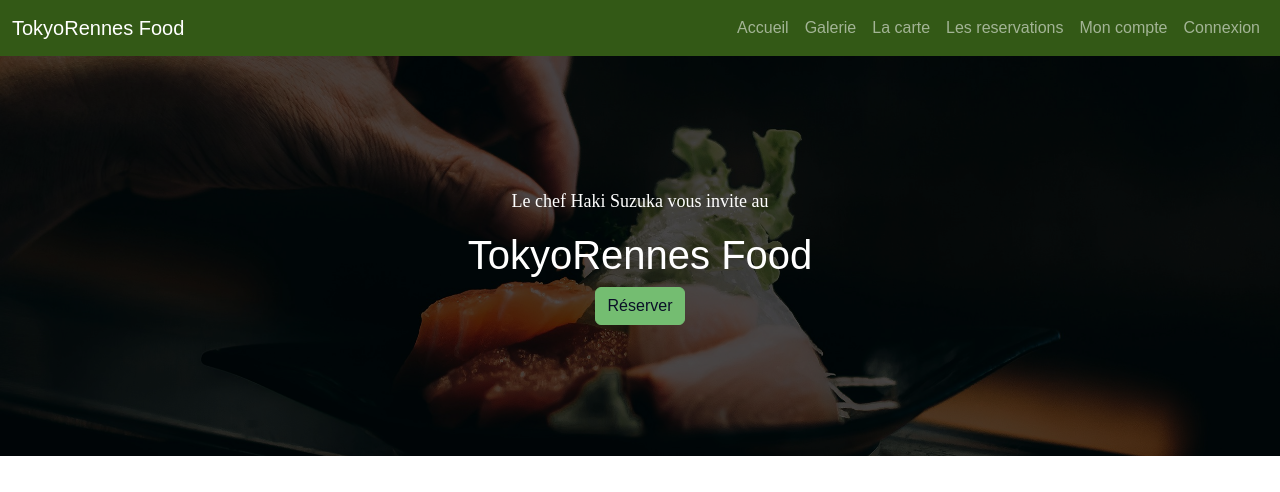
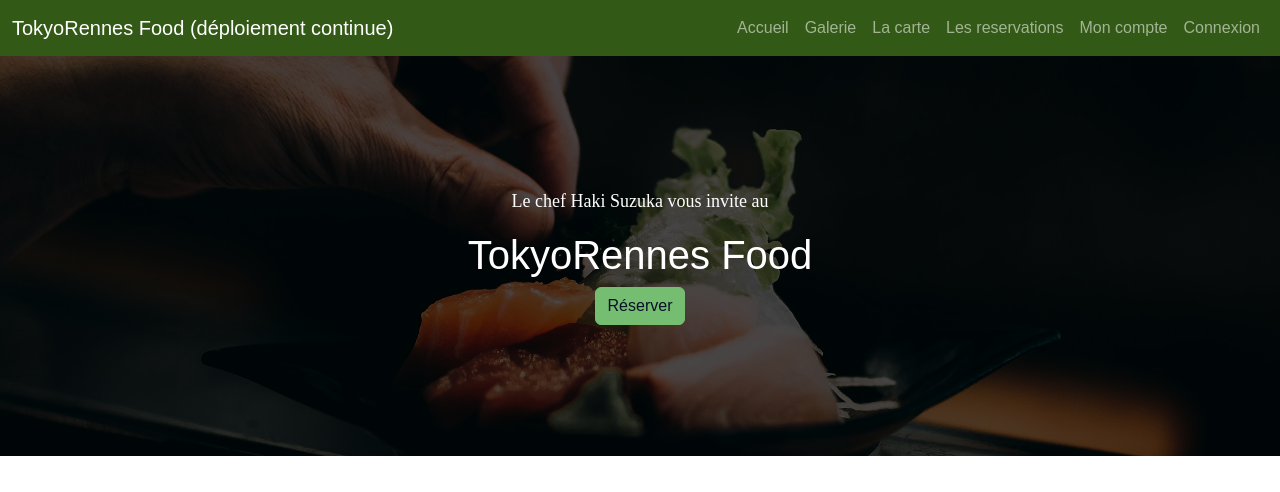
Before and after one commit to Stupnitsky99/TokyoRennesFoodFront, a website with bundled scripts: page index.html in a window 1280 px wide. Shown: the top 492 px of the page. Built offline with nearby package versions, Linux system fonts and the light colour scheme; files whose address does not match are found by name; a web font is replaced by a local one.

Commit message:
edittitle for deployment continue

```diff
--- a/index.html
+++ b/index.html
@@ -15,7 +15,7 @@
     <header>
         <nav class="navbar navbar-expand-lg bg-dark" data-bs-theme="dark">
   <div class="container-fluid">
-    <a class="navbar-brand" href="#">TokyoRennes Food</a>
+    <a class="navbar-brand" href="#">TokyoRennes Food (déploiement continue)</a>
     <button class="navbar-toggler" type="button" data-bs-toggle="collapse" data-bs-target="#navbarSupportedContent" aria-controls="navbarSupportedContent" aria-expanded="false" aria-label="Toggle navigation">
       <span class="navbar-toggler-icon"></span>
     </button>
```
